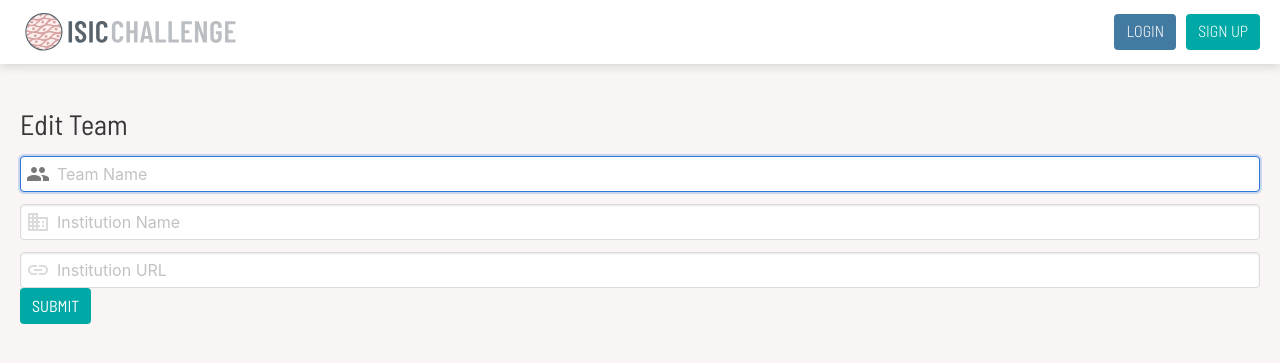
After one commit to ImageMarkup/stade, a Django app: template core/templates/edit-team.html in a window 1280 px wide. The commit adds this page. Shown: the top 363 px of the page. Run offline with Django 3.2, Linux system fonts and the light colour scheme; the template is opened without the code that fills it: values that come from a table or form of the project are taken from there, others are empty; parts of the project's set-up code (start-up, migrations or seed data) failed here and were passed over.

Commit message:
Add page for editing teams
Extracted form that creates a new team from create-team.html and placed it
into partial-team.html.
edit-team.html and create-team.html includes partial-team.html

```diff
--- /dev/null
+++ b/core/templates/edit-team.html
@@ -0,0 +1,8 @@
+{% extends "base.html" %}
+
+{% block content %}
+<section class="section container wizard">
+    <h2>Edit Team</h2>
+    {% include "partial-team.html" %}
+</section>
+{% endblock %}
--- /dev/null
+++ b/core/templates/partial-team.html
@@ -0,0 +1,59 @@
+{% block content %}
+<form action="" class="edit-team" method="post">
+    {% csrf_token %}
+
+    {% if form.non_field_errors %}
+    <div class="help is-danger">
+        <i class="material-icons">error</i>
+        {{ form.non_field_errors }}
+    </div>
+    {% endif %}
+
+    <div class="fields">
+        <div class="field name">
+            <p class="control has-icons-left">
+            <input autofocus class="input" id="id_name" name="name" maxlength="100" placeholder="Team Name" required type="text" value="{{ team.name }}">
+            <span class="icon is-small is-left">
+                <i class="material-icons">people</i>
+            </span>
+            </p>
+            {% if form.name.errors %}
+            <p class="help is-danger">
+            {{ form.name.errors }}
+            </p>
+            {% endif %}
+        </div>
+
+        <div class="field institution">
+        <p class="control has-icons-left">
+            <input autofocus class="input" id="id_institution" name="institution" maxlength="100" placeholder="Institution Name" type="text" value="{{ team.institution }}">
+            <span class="icon is-small is-left">
+            <i class="material-icons">business</i>
+            </span>
+        </p>
+        {% if form.institution.errors %}
+        <p class="help is-danger">
+            {{ form.institution.errors }}
+        </p>
+        {% endif %}
+        </div>
+
+        <div class="field institution-url">
+            <p class="control has-icons-left">
+                <input autofocus class="input" id="id_institution_url" name="institution_url" maxlength="100" placeholder="Institution URL" type="text" value="{{ team.institution_url }}">
+                <span class="icon is-small is-left">
+            <i class="material-icons">link</i>
+            </span>
+            </p>
+            {% if form.institution_url.errors %}
+                <p class="help is-danger">
+                    {{ form.institution_url.errors }}
+                </p>
+            {% endif %}
+        </div>
+
+    </div>
+
+    <input class="button" type="submit" value="Submit"/>
+</form>
+{% endblock %}
```
Also changed, not shown: core/templates/wizard/create-team.html (+1 -58 lines).
